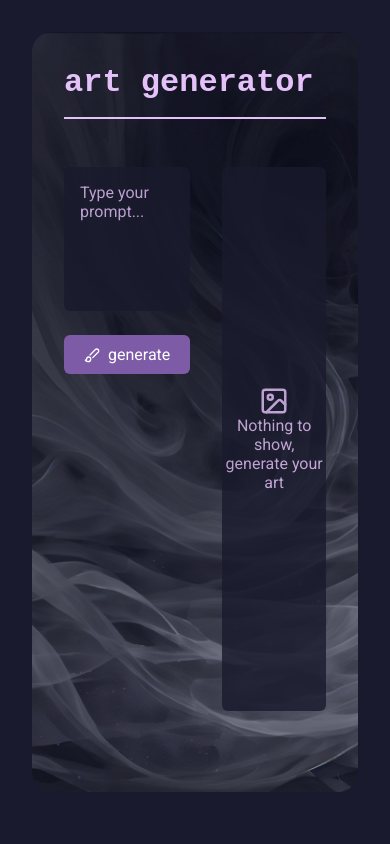
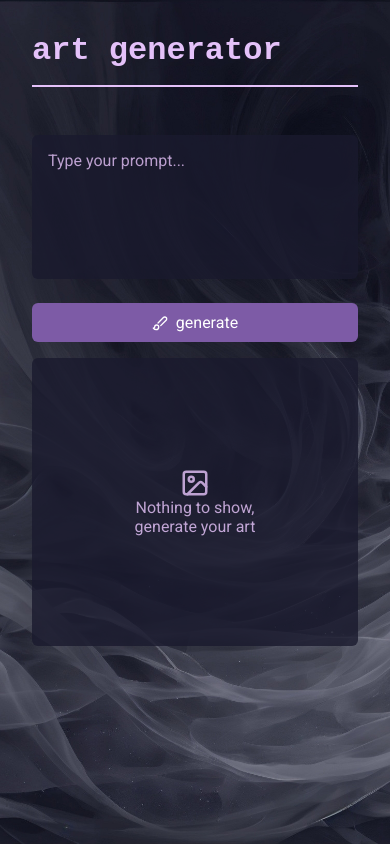
Before and after one commit to meanifreitas/art-generator-tfg, a React (Vite) app: page / in a window 390 px wide. Built offline with nearby package versions, Linux system fonts and the light colour scheme.

Commit message:
Components responsiveness

```diff
--- a/src/App.css
+++ /dev/null
@@ -1,10 +0,0 @@
-#root {
-  max-width: 1280px;
-  margin: 0 auto;
-  padding: 2rem;
-  text-align: center;
-}
-
-body {
-  background-color: ;
-}
--- a/src/App.tsx
+++ b/src/App.tsx
@@ -1,4 +1,3 @@
-import './App.css';
 import { ThemeProvider } from 'styled-components';
 import { defaultTheme } from './styles/theme';
 import { GlobalStyle } from './styles/global';
--- a/src/components/Form/index.tsx
+++ b/src/components/Form/index.tsx
@@ -1,6 +1,6 @@
 import { Brush, Download, Image } from "lucide-react";
 import { Button } from "../Button";
-import { DownloadButton, FormContainer, FormElement, ImageContainer, NoImage, ResultContainer, TextArea } from "./styles";
+import { DownloadButton, FormContainer, FormElement, ImageContainer, NoImage, ResultContainer, Text, TextArea } from "./styles";
 import { useForm, SubmitHandler } from "react-hook-form";
 import { useState, useEffect } from "react";
 import { defaultTheme } from "../../styles/theme";
@@ -102,7 +102,7 @@ export function Form() {
         ) : (
           <NoImage>
           <Image size={30} color={defaultTheme.text}/>
-          <p>Nothing to show,<br/>generate your art</p>
+          <Text>Nothing to show,<br/>generate your art</Text>
         </NoImage>
         )
       )}
--- a/src/components/Form/styles.ts
+++ b/src/components/Form/styles.ts
@@ -4,6 +4,13 @@ export const FormContainer = styled.div`
   display: grid;
   grid-template-columns: 1fr 2fr;
   padding: 0 2rem;
+  gap: 2rem;
+
+  @media (max-width: 768px) {
+    grid-template-columns: 1fr;
+    grid-template-rows: auto auto;
+    gap: 1rem;
+  }
 `;
 
 export const FormElement = styled.form`
@@ -30,7 +37,6 @@ export const TextArea = styled.textarea`
 `;
 
 export const ResultContainer = styled.div`
-  padding-left: 2rem;
   position: relative;
   width: 100%;
   height: 100%;
@@ -49,8 +55,7 @@ export const ImageContainer = styled.img`
 `;
 
 export const NoImage = styled.div`
-  margin-left: 2rem;
-  height: 34rem;
+  height: 25rem;
   justify-self: stretch;
   border-radius: 6px;
   background-color: ${(props) => props.theme.background};
@@ -59,6 +64,10 @@ export const NoImage = styled.div`
   flex-direction: column;
   align-items: center;
   justify-content: center;
+
+  @media (max-width: 768px) {
+    height: 18rem;
+  }
 `;
 
 export const DownloadButton = styled.button`
@@ -80,6 +89,8 @@ export const DownloadButton = styled.button`
   }
 `;
 
-export const Generating = styled.div`
-
+export const Text = styled.p`
+  font-family: 'Roboto', sans-serif;
+  font-weight: 400;
+  color: ${(props) => props.theme.text}
 `;
--- a/src/components/Main/styles.ts
+++ b/src/components/Main/styles.ts
@@ -9,4 +9,9 @@ export const MainContainer = styled.main`
   border-radius: 20px;
   display: flex;
   flex-direction: column;
+
+  @media (max-width: 768px) {
+    height: 100vh;
+    border-radius: 0;
+  }
 `;
--- a/src/styles/global.ts
+++ b/src/styles/global.ts
@@ -1,6 +1,17 @@
 import { createGlobalStyle } from "styled-components";
 
 export const GlobalStyle = createGlobalStyle`
+  #root {
+    max-width: 1280px;
+    margin: 0 auto;
+    padding: 2rem;
+    text-align: center;
+
+    @media (max-width: 768px) {
+      padding: 0;
+    }
+  }
+
   * {
     margin: 0;
     padding: 0;
```
